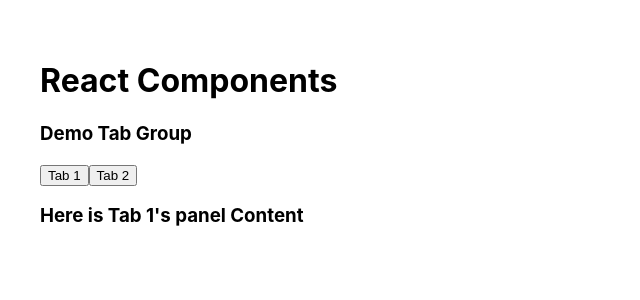
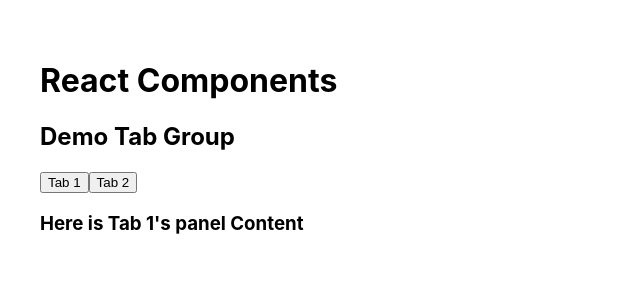
Before and after one commit to datacrush/arc, a React (Vite) app: page / in a window 1280 px wide. Shown: the top 300 px of the page, without its empty margins (0-640 px from the left). Built offline with nearby package versions, Linux system fonts and the light colour scheme.

Commit message:
removed improper role

```diff
--- a/src/components/tab-group/Title.tsx
+++ b/src/components/tab-group/Title.tsx
@@ -1,4 +1,4 @@
-import React, { ReactNode } from "react";
+import { ReactNode } from "react";
 
 import { useTabGroup } from "./context";
 
@@ -9,11 +9,7 @@ interface TitleProps {
 export function Title({ children }: TitleProps) {
   const { name } = useTabGroup();
 
-  return (
-    <h3 role="tab" id={`tab-group-${name}`}>
-      {children}
-    </h3>
-  );
+  return <h2 id={`tab-group-${name}`}>{children}</h2>;
 }
 
 export default Title;
```
